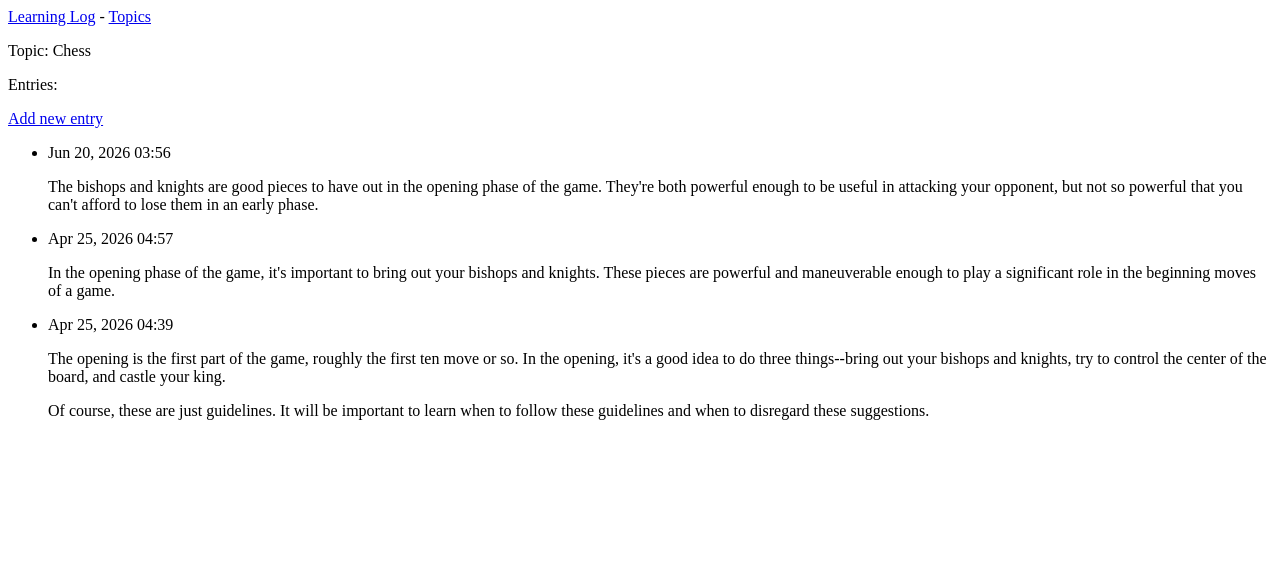
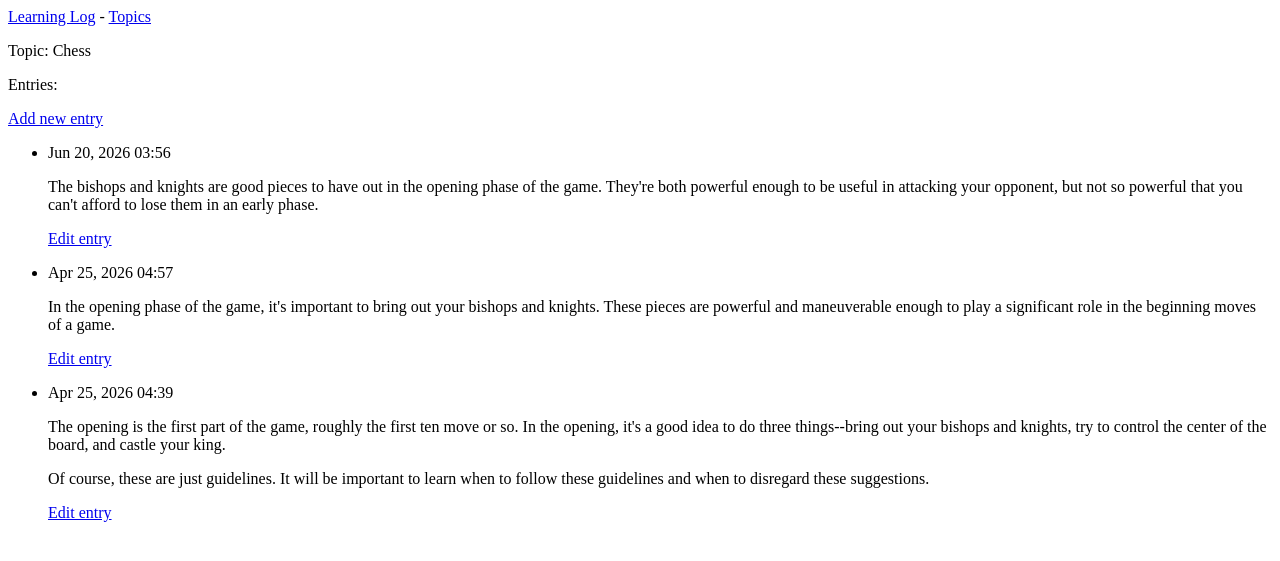
Before and after one commit to teejtolentino/learning_log, a Django app: page /topics/1/ in a window 1280 px wide. Shown: the top 561 px of the page. Run offline with Django 5.2, Linux system fonts and the light colour scheme; data comes from the database, SQL or seed files in the repository; both versions use the stored data as it was after the commit.

Commit message:
Added edit_entry and modified files

```diff
--- a/learning_logs/templates/learning_logs/topic.html
+++ b/learning_logs/templates/learning_logs/topic.html
@@ -14,6 +14,9 @@
         <li>
             <p>{{ entry.date_added|date:'M d, Y H:i' }}</p>
             <p>{{ entry.text|linebreaks }}</p>
+            <p>
+                <a href="{% url 'learning_logs:edit_entry' entry.id %}">Edit entry</a>
+            </p>
         </li>
     {% empty %}
         <li>There are no entries for this topic yet.</li>
--- a/learning_logs/urls.py
+++ b/learning_logs/urls.py
@@ -12,8 +12,10 @@ urlpatterns = [
     path('topics/', views.topics, name='topics'),
     # Detail page for a single topic.
     path('topics/<int:topic_id>/', views.topic, name='topic'),
-    # Page for adding a new topic
+    # Page for adding a new topic.
     path('new_topic/', views.new_topic, name='new_topic'),
     # Page for adding a new entry
     path('new_entry/<int:topic_id>/', views.new_entry, name='new_entry'),
+    # Page for editing an entry.
+    path('edit_entry/<int:entry_id>/', views.edit_entry, name='edit_entry'),
 ]
--- a/learning_logs/views.py
+++ b/learning_logs/views.py
@@ -1,6 +1,6 @@
 from django.shortcuts import render, redirect
 
-from .models import Topic
+from .models import Topic, Entry
 from .forms import TopicForm, EntryForm
 
 # Create your views here.
@@ -56,3 +56,21 @@ def new_entry(request, topic_id):
     # Display a blank or invalid form.
     context = {'topic': topic, 'form': form}
     return render(request, 'learning_logs/new_entry.html', context)
+
+def edit_entry(request, entry_id):
+    """Edit an existing entry."""
+    entry = Entry.objects.get(id=entry_id)
+    topic = entry.topic
+
+    if request.method != 'POST':
+        # Initial request; pre-fill form with the current entry.
+        form = EntryForm(instance=Entry)
+    else:
+        # POST data submitted; process data.
+        form = EntryForm(instance=entry, data=request.POST)
+        if form.is_valid():
+            form.save()
+            return redirect('learning_logs:topic', topic_id=topic.id)
+
+    context = {'entry': entry, 'topic': topic, 'form': form}
+    return render(request, 'learning_logs/edit_entry.html', context)
```
Also changed, not shown: learning_logs/templates/learning_logs/edit_entry.html (added, +15 -0 lines), db.sqlite3.
